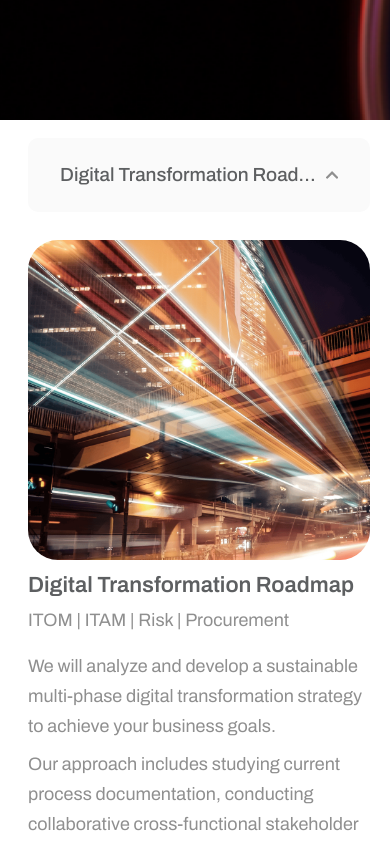
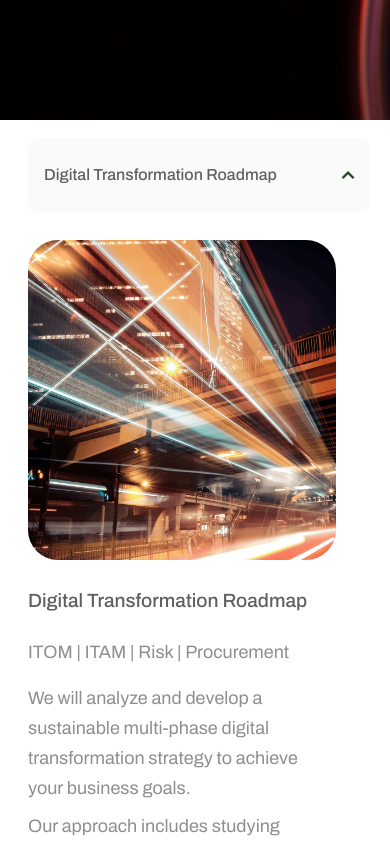
Before and after one commit to Sandeep9480/DT-SYSTEM, a Next.js app: page /services-advisory in a window 390 px wide. Shown: the part 1300-2144 px from the top of the page. Built offline with nearby package versions, Linux system fonts and the light colour scheme.

Commit message:
compelete  responsive

```diff
--- a/components/DigitalTranspormationRoadmap.tsx
+++ b/components/DigitalTranspormationRoadmap.tsx
@@ -288,21 +288,34 @@ const DigitalTranspormationRoadmap: NextPage<
                   setSideImage(item.image);
                 }}
               >
-                <div className="w-full h-[4.625rem] rounded-3xs bg-gray-100 flex flex-row items-center justify-between py-[0.75rem] px-[2rem] box-border">
-                  <div className={`font-medium font-archivo text-[1.5rem] bg-transparent leading-[3.125rem] ${openAccordion === item.id ? 'text-color-5' : 'text-color-6'
-                    } text-left truncate mq450:text-[1.188rem] mq450:leading-[2.5rem]`}>
+                <motion.div
+                  className="w-full h-[4.625rem] rounded-3xs bg-gray-100 flex flex-row items-center justify-between py-[0.75rem] px-[2rem] box-border cursor-pointer
+                  mq800:px-[1rem]
+                  mq450:px-[0.5rem] p-[1rem]" style={{ padding: "1rem" }}
+                  data-acc-header
+                  onClick={() => handleAccordionToggle(item.id)}
+                  whileHover={{ scale: 1.01 }}
+                  transition={{ duration: 0.3, ease: [0.25, 0.1, 0.25, 1] }}
+                >
+                  <div className={`w-[21.063rem] font-medium font-archivo text-[1.5rem] bg-[transparent] relative leading-[3.125rem] ${openAccordion === item.id ? 'text-color-5' : 'text-color-6'} text-left inline-block p-0 z-[10] mq460:text-[1rem] mq460:leading-[2.5rem] whitespace-nowrap mq400:text-[1rem] mq400:leading-[2.5rem]`}>
                     {item.title}
                   </div>
-                  <div className="h-[1.813rem] w-[0.825rem] flex items-center justify-center box-border">
+                  <motion.div
+                    className="h-[1.813rem] w-[0.825rem] flex items-center justify-center"
+                    animate={{ rotate: openAccordion === item.id ? 180 : 0 }}
+                    transition={{ duration: 0.7, ease: [0.25, 0.1, 0.25, 1] }}
+                  >
                     <Image
-                      className={`w-[0.825rem] h-[0.5rem] relative z-[1] transition-transform ${openAccordion === item.id ? "rotate-180" : ""}`}
+                      className="w-[0.825rem] h-[0.5rem] relative z-[1]"
                       width={13}
                       height={8}
                       alt=""
-                      src="/vector-31.svg"
+                      src="/vector-21.svg"
                     />
-                  </div>
-                </div>
+                  </motion.div>
+                </motion.div>
+
+
 
                 <AnimatePresence>
                   {openAccordion === item.id && (
@@ -325,7 +338,9 @@ const DigitalTranspormationRoadmap: NextPage<
                             className="w-[33.25rem] relative
                           mq1226:w-full mq1226:max-h-[400px]
                           mq800:max-h-[600px]
-                          mq450:max-h-[800px]"
+                          mq450:max-h-[800px]
+
+                          "
                           >
                             <Image
                               style={{
@@ -336,7 +351,7 @@ const DigitalTranspormationRoadmap: NextPage<
                                 height: isSmallScreen ? "20rem" : undefined,
 
                               }}
-                              className="rounded-11xl object-cover img mq1226:w-[100%] mq1226:h-[10rem]"
+                              className="rounded-11xl object-cover img mq1226:w-[100%] mq1226:h-[10rem] advisoryImage"
                               loading="lazy"
                               width={532}
                               height={400}
@@ -347,21 +362,16 @@ const DigitalTranspormationRoadmap: NextPage<
                         </AnimatePresence>
                       )}
 
-                      <motion.div
-                        initial={{ opacity: 0, y: 15 }}
-                        animate={{ opacity: 1, y: 0 }}
-                        transition={{
-                          duration: 1,
-                          delay: index * 0.5,
-                          ease: [0.25, 0.1, 0.25, 1]
-                        }}
-                        style={{ ...div }}
-                        className="flex flex-row items-start justify-start py-[0rem] pl-[2rem] pr-[1.937rem] box-border text-[1.75rem] text-color-5"
-                      >
-                        <h3 className="m-0 relative text-inherit leading-[3.125rem] font-semibold font-inherit inline-block shrink-0 mq450:text-[1.375rem] mq450:leading-[2.5rem] mq450:text-[1.2rem]">
+                      <div style={div} className="flex flex-row items-start justify-start py-[0rem] pl-[2rem] pr-[1.937rem] box-border text-[1.75rem] text-color-5">
+                        <motion.h1
+                          initial={{ opacity: 0 }}
+                          animate={{ opacity: 1 }}
+                          transition={{ delay: 0.4, duration: 0.8 }}
+                          className="w-[21.063rem] font-medium font-archivo text-[2rem] bg-[transparent] relative leading-[3.125rem] text-left inline-block p-0 z-[10] mq450:text-[1.188rem] mq450:leading-[2.5rem] whitespace-nowrap mq550:text-[1.5rem] mq550:leading-[2.5rem] mq400:text-[1.2rem] mq400:leading-[2.5rem]"
+                        >
                           {item.content.heading}
-                        </h3>
-                      </motion.div>
+                        </motion.h1>
+                      </div>
 
                       <motion.div
                         initial={{ opacity: 0, y: 20 }}
@@ -379,31 +389,28 @@ const DigitalTranspormationRoadmap: NextPage<
                           <div className="flex flex-col gap-[0.5rem]">
                             {item.content.description.map((desc, index) => (
                               <motion.div
-                                key={index}
-                                initial={{ opacity: 0, x: -15 }}
-                                animate={{ opacity: 1, x: 0 }}
-                                transition={{
-                                  duration: 1,
-                                  delay: 1.2 + index * 0.4,
-                                  ease: [0.5, 0.3, 0.5, 1.3]
-                                }}
-                                className="relative leading-[1.875rem]"
+                                initial={{ opacity: 0, y: 20 }}
+                                animate={{ opacity: 1, y: 0 }}
+                                transition={{ delay: 0.5, duration: 0.8 }}
+                                className="flex flex-col gap-[0.5rem]"
                               >
-                                {desc}
+                                <div className="w-[37.75rem] relative text-[1.125rem] leading-[1.875rem] text-color-6 inline-block mq800:w-[100%] mq400:w-[80%]" style={{ fontFamily: "Archivo" }}>
+                                  {desc}
+                                </div>
                               </motion.div>
                             ))}
                           </div>
                           <motion.div
-                            initial={{ opacity: 0, y: 10 }}
+                            initial={{ opacity: 0, y: 20 }}
                             animate={{ opacity: 1, y: 0 }}
-                            transition={{ delay: 1.3 }}
-                            className="flex flex-col gap-[0.5rem] text-[1.5rem] text-color-5"
+                            transition={{ delay: 0.6, duration: 0.8 }}
+                            className="flex flex-col gap-[0.5rem] text-[1.5rem] text-color-5 mq400:w-[80%]"
                           >
-                            <div className="relative leading-[2.5rem] font-semibold mq450:text-[1.188rem] mq450:leading-[2rem]">
+                            <div className="relative leading-[2.5rem] font-semibold mq450:text-[1.188rem] mq450:leading-[2rem]" style={{ fontFamily: "Archivo" }}>
                               Benefits
                             </div>
                             <div className="relative text-[1.125rem] leading-[150%] text-color-6">
-                              <ul className="m-0 font-inherit text-inherit pl-[1.333rem]">
+                              <ul className="m-0 font-inherit text-inherit pl-[1.333rem]" style={{ fontFamily: "Archivo" }}>
                                 {item.content.benefits.map((benefit, index) => (
                                   <motion.li
                                     key={index}
--- a/components/Footer.tsx
+++ b/components/Footer.tsx
@@ -104,7 +104,7 @@ const Footer: NextPage<FooterType> = ({ className = "" }) => {
           <div className="relative leading-[1.875rem] font-semibold z-[1]">
             About Us
           </div>
-          <div className="flex flex-col items-start justify-start gap-[0.968rem] text-color-6">
+          <div className="flex flex-col items-start justify-start gap-[0.968rem] text-color-6 mq500:items-center">
             <div className="relative leading-[1.875rem] z-[1]">Leadership Team</div>
             <a className="[text-decoration:none] relative leading-[1.875rem] text-[inherit] z-[1]">Careers</a>
             <div className="relative leading-[1.875rem] z-[1]">Partner Network</div>
@@ -115,7 +115,7 @@ const Footer: NextPage<FooterType> = ({ className = "" }) => {
           <div className="relative leading-[1.875rem] font-semibold z-[1]">
             Resources
           </div>
-          <div className="flex flex-col items-start justify-start gap-[1rem] text-color-6">
+          <div className="flex flex-col items-start justify-start gap-[1rem] text-color-6 mq500:items-center">
             <div className="relative leading-[1.875rem] z-[1]">Blog</div>
             <div className="relative leading-[1.875rem] z-[1]">Case Studies</div>
           </div>
@@ -150,7 +150,7 @@ const Footer: NextPage<FooterType> = ({ className = "" }) => {
           <div className="relative leading-[1.875rem] font-semibold z-[1]">
             Address
           </div>
-          <div className="relative leading-[1.875rem] text-color-6 z-[1]">
+          <div className="relative leading-[1.875rem] text-color-6 z-[1] mq500:text-center">
             <p className="m-0">114 Lavender Street</p>
             <p className="m-0">#10-06/07</p>
             <p className="m-0">CT Hub 2</p>
--- a/components/NavbarPage.tsx
+++ b/components/NavbarPage.tsx
@@ -292,7 +292,8 @@ const NavbarPage: NextPage<NavbarPageType> = ({ className = "" }) => {
               </div>
             </div>
 
-            <button className="cursor-pointer border-white border-[1px] border-solid py-[1rem] px-[2rem] bg-[transparent] h-[3.313rem] w-[11.438rem] rounded-8xs box-border flex flex-row items-start justify-start z-[1] hover:bg-gainsboro-200 hover:border-gainsboro-100 hover:border-[1px] hover:border-solid hover:box-border">
+            <button className="cursor-pointer border-white border-[1px] border-solid py-[1rem] px-[2rem] bg-[transparent] h-[3.313rem] w-[11.438rem] rounded-8xs box-border flex flex-row items-start justify-start z-[1] hover:bg-gainsboro-200 hover:border-gainsboro-100 hover:border-[1px] hover:border-solid hover:box-border"
+              onClick={(e) => handleSectionClick(e, 'contactUs')}>
               <div className="h-[3.313rem] w-[11.438rem] relative rounded-8xs border-white border-[1px] border-solid box-border hidden" />
               <a
                 className="[text-decoration:none] flex-1 relative text-[1rem] font-archivo text-white text-center inline-block min-w-[7.5rem] z-[1]"
--- a/components/Services.tsx
+++ b/components/Services.tsx
@@ -9,8 +9,9 @@ export type ServicesType = {
 const Services: NextPage<ServicesType> = ({ className = "" }) => {
   return (
     <section
-
-      className={`bg-gray-100 flex flex-col items-start justify-start pt-[3.5rem] px-[4.375rem] pb-[5.5rem] box-border gap-[1.5rem] max-w-full text-left text-[3.375rem] text-gray-200 font-archivo mq800:pt-[2.25rem] mq800:px-[2.188rem] mq800:pb-[3.563rem] mq800:items-center mq800:box-border w-[100%] ${className}`}
+      id="services"
+      data-section="services"
+      className={`services bg-gray-100 flex flex-col items-start justify-start pt-[3.5rem] px-[4.375rem] pb-[5.5rem] box-border gap-[1.5rem] max-w-full text-left text-[3.375rem] text-gray-200 font-archivo mq800:pt-[2.25rem] mq800:px-[2.188rem] mq800:pb-[3.563rem] mq800:items-center mq800:box-border w-[100%] ${className}`}
     >
       <div className="w-[90rem] h-[42.688rem] relative bg-gray-100 hidden max-w-full  " />
       <h1 className="m-0 relative text-inherit leading-[120%] capitalize font-bold font-inherit z-[1] mq800:text-[2.688rem] mq800:leading-[3.25rem] mq450:text-[2rem] mq450:leading-[2.438rem] mq800:text-center mq1050:m-auto mq1050:leading-[3.25rem]">
--- a/pages/global.css
+++ b/pages/global.css
@@ -145,3 +145,10 @@ body {
     margin-right: 1.5rem;
   }
 }
+
+@media screen and (max-width: 400px) {
+  .advisoryImage {
+    width: 90% !important;
+
+  }
+}
--- a/pages/sectors.tsx
+++ b/pages/sectors.tsx
@@ -163,7 +163,7 @@ const Sectors: NextPage = () => {
   useEffect(() => {
     const checkScreen = () => {
       if (window.innerWidth < 768) {
-        setSection({ padding: "1rem" });
+        setSection({ padding: "1.5rem" });
         setPadding({ padding: "0" });
         setDiv({
           padding: "0",
@@ -176,7 +176,7 @@ const Sectors: NextPage = () => {
         });
         setStyle({ fontSize: "1.2rem" });
       } else if (window.innerWidth < 1024) {
-        setSection({ padding: "2rem" });
+
         setPadding({ padding: "1rem" });
         setImgStyle({ height: "auto", width: "100%" });
         setStyle({ width: "100%" });
```
Also changed, not shown: pages/index.tsx (+14 -1 lines).
